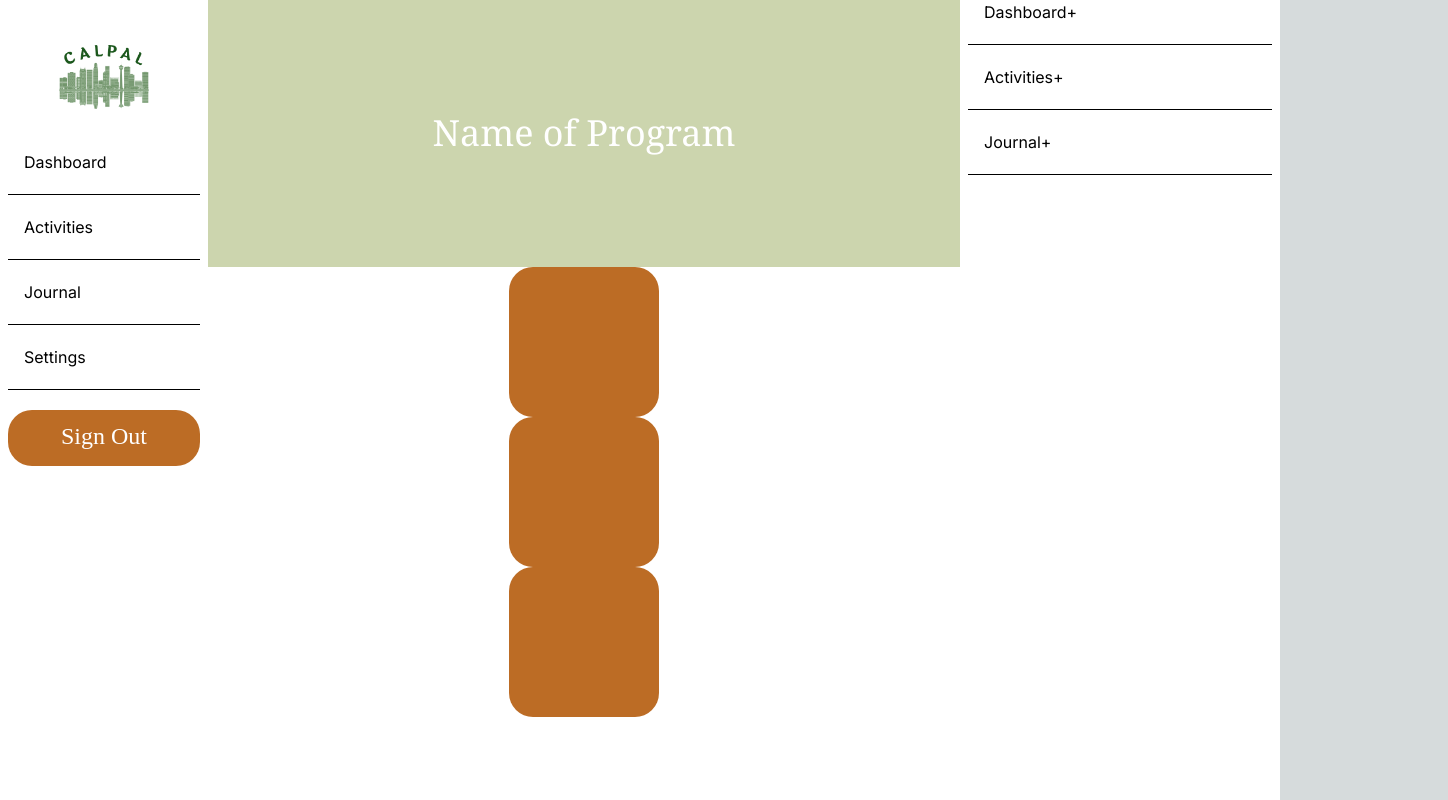
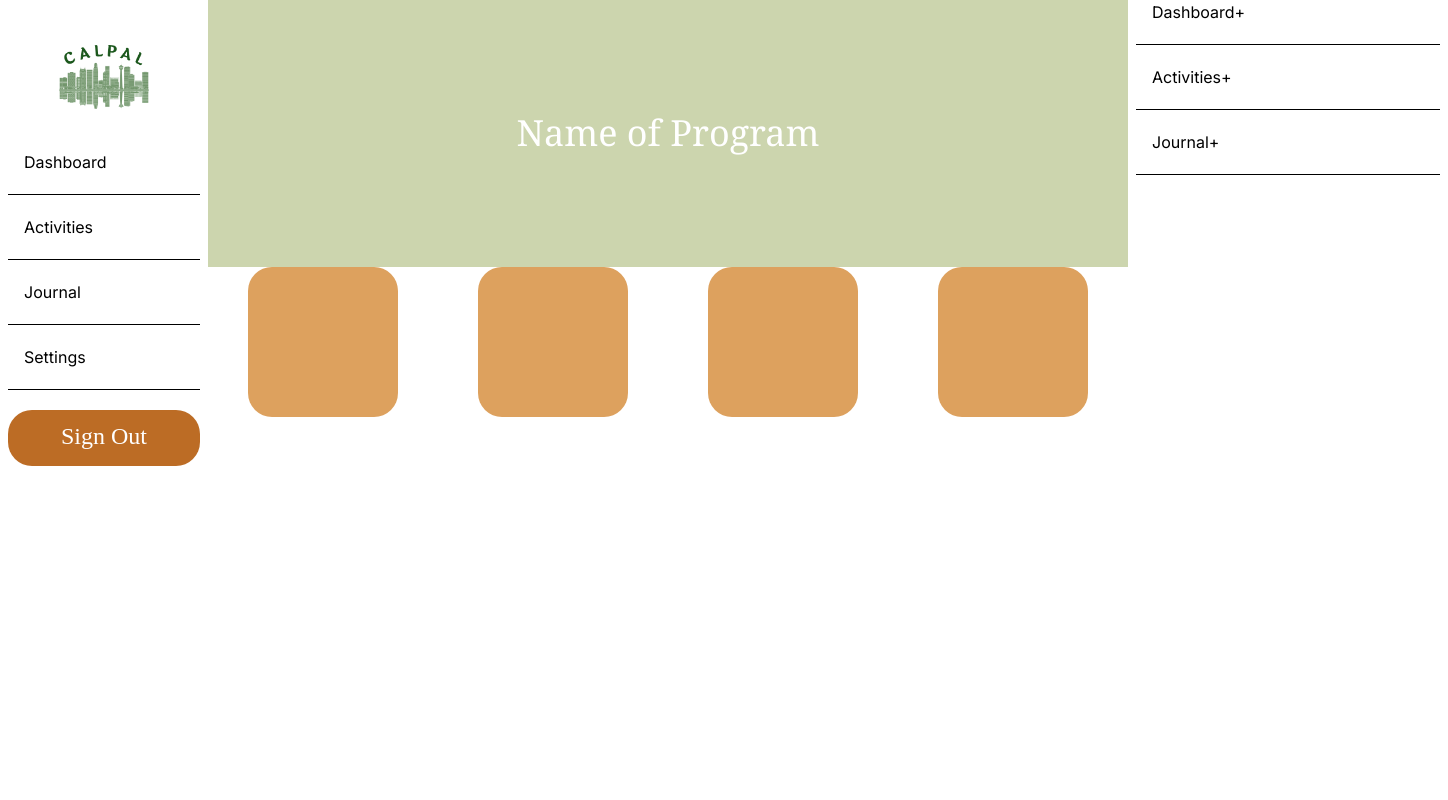
Before and after one commit to haywirebanana/The-We8, a Next.js app in the folder calpal/: page /dashboard in a window 1280 px wide. Shown: the top 800 px of the page, 1448 px wide, since content can reach past the window. Built offline with nearby package versions, Linux system fonts and the light colour scheme.

Commit message:
start building cards

```diff
--- a/calpal/src/app/(with-side-bar)/dashboard/page.tsx
+++ b/calpal/src/app/(with-side-bar)/dashboard/page.tsx
@@ -15,12 +15,10 @@ export default function Activities() {
                     <header className="text-white font-serif text-4xl font-normal">Name of Program</header>
                 </div>
                 <div className="flex h-2/3  bg-white justify-center">
-                    <div className="grid-cols-5 full-h">
                         <Card></Card>
                         <Card></Card>
                         <Card></Card>
-
-                    </div>
+                        <Card></Card>
                 </div>
             </div>
             <div>
--- a/calpal/src/app/components/squareCard.tsx
+++ b/calpal/src/app/components/squareCard.tsx
@@ -2,15 +2,13 @@
 
 const Card = () => {
     return (
-        <div className='flex flex-row'>
         <div
-                className="rounded-3xl bg-clay mx-10"
+            className="rounded-3xl bg-sand mx-10"
             style={{
                 width: "150px",
                 height: "150px",
             }}
         ></div>
-        </div>
     )
 }
 export default Card
```
Also changed, not shown: 1 other file (tests, documents, lock files or other folders). Lines whose indentation alone changed are shown as unchanged.
